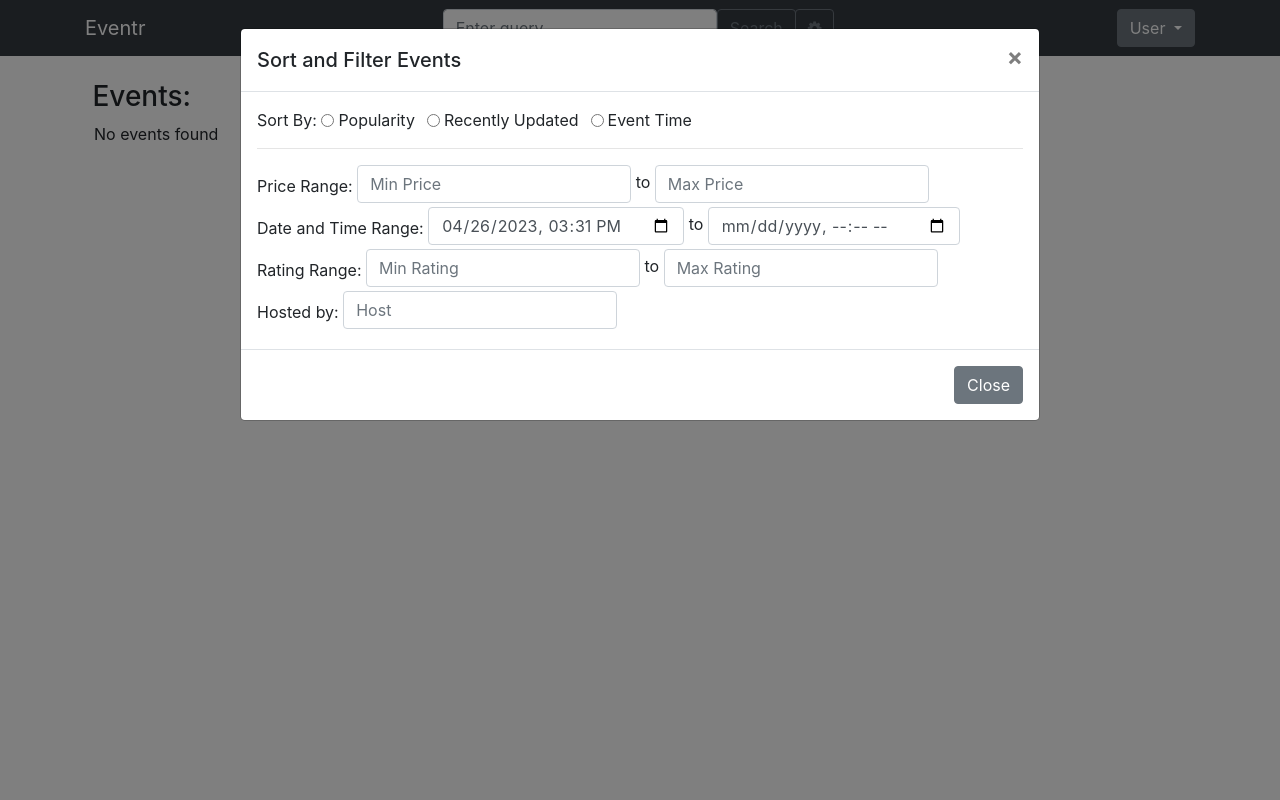
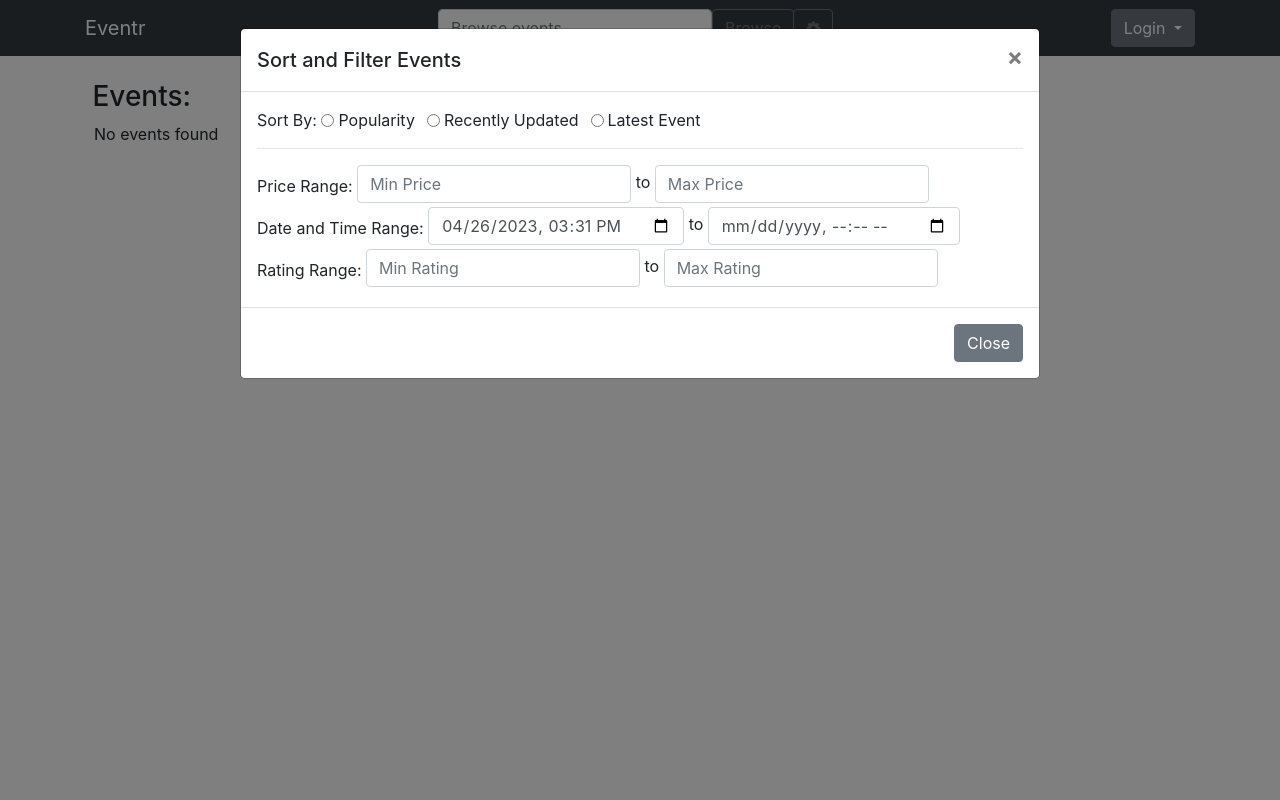
Before and after one commit to KelvinGonzalez/INSO-TEAM-G, a Flask app: page /events in a window 1280 px wide, after a click that opens the changed part. Run offline with Flask 3, Linux system fonts and the light colour scheme; some libraries are stand-ins or nearby versions.

Commit message:
More edits

```diff
--- a/website/main.py
+++ b/website/main.py
@@ -1,8 +1,9 @@
-from flask import Flask
+from flask import Flask, redirect, url_for, render_template
 from views import views
-from flask_login import LoginManager
+from flask_login import LoginManager, current_user
 import backend
 from os import path
+import time
 
 app = Flask(__name__)
 app.config['SECRET_KEY'] = 'secretkeyuwu'
@@ -10,12 +11,20 @@ app.config['SECRET_KEY'] = 'secretkeyuwu'
 app.register_blueprint(views, url_prefix='/')
 
 login_manager = LoginManager()
-login_manager.login_view = 'views.events'
+
+@login_manager.unauthorized_handler
+def unauthorized():
+    return redirect(url_for("views.events")+"?min-time="+backend.epoch_to_datetime_html(time.time()))
+
 login_manager.init_app(app)
 
 @login_manager.user_loader
 def load_user(id):
     return backend.load("users").get(int(id))
 
+@app.errorhandler(404)
+def page_not_found(e):
+    return render_template('404.html', user=current_user, time_now=backend.epoch_to_datetime_html(time.time())), 404
+
 if __name__ == '__main__':
   app.run(debug=True, host="0.0.0.0", port=5000)
--- a/website/templates/base.html
+++ b/website/templates/base.html
@@ -28,8 +28,8 @@
     </form> -->
     <form class="form-inline" action="/events" method="get">
       <div class="input-group-append" style="position:relative">
-        <input type="text" class="form-control" placeholder="Enter query" aria-label="Search" name="query">
-        <button class="btn btn-outline-secondary" type="submit">Search</button>
+        <input type="text" class="form-control" placeholder="Browse events" aria-label="Search" name="query">
+        <button class="btn btn-outline-secondary" type="submit">Browse</button>
         <button class="btn btn-outline-secondary" type="button" data-toggle="modal" data-target="#queryModal"><i class="fa fa-gear"></i></button>
         <!-- Modal -->
         <div class="modal fade" id="queryModal" tabindex="-1" role="dialog" aria-labelledby="queryModalLabel" aria-hidden="true">
@@ -54,7 +54,7 @@
                     </div>
                     <div class="form-check form-check-inline">
                       <input class="form-check-input" type="radio" name="sort" id="sort-event-time" value="2">
-                      <label class="form-check-label text-left" for="sort-event-time">Event Time</label>
+                      <label class="form-check-label text-left" for="sort-event-time">Latest Event</label>
                     </div>
                 </div>
                 <hr>
@@ -88,14 +88,6 @@
                     </div>
                   </div>
                 </div>
-                <div class="form-group">
-                  <label for="rating-range-inputs">Hosted by:&nbsp;</label>
-                  <div class="row mb-1">
-                    <div class="col">
-                      <input type="text" class="form-control" name="host" placeholder="Host">
-                    </div>
-                  </div>
-                </div>
               </div>
               <div class="modal-footer">
                 <button type="button" class="btn btn-secondary" data-dismiss="modal">Close</button>
@@ -107,7 +99,7 @@
     </form>
     <div class="dropdown">
       <button class="btn btn-secondary dropdown-toggle" type="button" id="userDropdown" data-toggle="dropdown" aria-haspopup="true" aria-expanded="false">
-        User
+        {{ "User" if user.is_authenticated else "Login" }}
       </button>
       <div class="dropdown-menu dropdown-menu-right" aria-labelledby="userDropdown">
         {% if user.is_authenticated %}
--- a/website/templates/events.html
+++ b/website/templates/events.html
@@ -18,8 +18,9 @@
         {% if i*3+j < events|length %}
         <div class="col-md-4 h-100">
         <div class="card">
-            <div class="card-body">
+            <div class="card-body" style="height:450px; display:flex; flex-direction:column">
               <h5 class="card-title">{{events[i*3+j].title}}</h5>
+              <div class="container-fluid" style="overflow-y:auto; flex-grow:1">
                   <p class="card-text">{{events[i*3+j].body}}</p>
                   <p class="card-text">
                   Hosted by: {{get_host(events[i*3+j].id).username}}<br>
@@ -30,6 +31,8 @@
                   Subscribed users: {{events[i*3+j].subscribed_users|length}}<br>
                   Posted on: {{epoch_to_datetime(events[i*3+j].time_stamp)}}<br>
                   Last updated on: {{epoch_to_datetime(events[i*3+j].updates[-1].time_stamp if events[i*3+j].updates|length > 0 else events[i*3+j].time_stamp)}}</p>
+                </div>
+                <br>
               <a class="btn btn-secondary w-100" href="/event?id={{events[i*3+j].id}}">View Event</a>
             </div>
         </div>
@@ -62,7 +65,7 @@
             </div>
             <div class="form-group">
               <label for="body">Body</label>
-              <textarea class="form-control" name="body" rows="3" placeholder="Enter body"></textarea>
+              <textarea class="form-control" name="body" rows="3" placeholder="Enter body" maxlength="500"></textarea>
             </div>
             <div class="form-group">
               <label for="time">Time</label>
--- a/website/views.py
+++ b/website/views.py
@@ -33,7 +33,6 @@ def sign_up():
     if user:
       login_user(user, remember=True)
       return redirect(url_for('views.home'))
-    print("Invalid sign up")
 
   return render_template("signup.html", user=current_user, time_now=backend.epoch_to_datetime_html(time.time()))
 
@@ -41,55 +40,52 @@ def sign_up():
 @login_required
 def logout():
   logout_user()
-  return redirect(url_for('views.events'))
+  return redirect(url_for('views.home'))
 
 @views.route('/event', methods=["GET", "POST"])
 def event():
   events = backend.load("events")
   event = None
   if request.method == "GET":
-    event = events.get(int(request.args["id"]))
+    event = events.get(int(request.args["id"])) if request.args.get("id") and request.args.get("id").isnumeric() else None
   elif request.method == "POST":
     if request.form.get("c_event"):
-      users = backend.load("users")
-      event = current_user.create_event(request.form.get("title"), request.form.get("body"), backend.datetime_to_epoch_html(request.form.get("time")) if request.form.get("time") else None, request.form.get("location"), request.form.get("contact"), float(request.form.get("price")))
+      event = current_user.create_event(request.form.get("title"), request.form.get("body"), backend.datetime_to_epoch_html(request.form.get("time")) if request.form.get("time") else None, request.form.get("location"), request.form.get("contact"), float(request.form.get("price")) if request.form.get("price") or request.form.get("price") == 0 else None)
       if event:
         return redirect(url_for("views.event")+"?id="+str(event.id))
 
     elif request.form.get("e_event"):
-      event = events.get(int(request.form["id"]))
-      if current_user.edit_event(int(request.form["id"]), request.form.get("title"), request.form.get("body"), backend.datetime_to_epoch_html(request.form.get("time")) if request.form.get("time") else None, request.form.get("location"), request.form.get("contact"), float(request.form.get("price")) if request.form.get("price") else None):
+      event = events.get(int(request.form["id"])) if request.form.get("id") and request.form.get("id").isnumeric() else None
+      if event and current_user.edit_event(int(request.form["id"]), request.form.get("title"), request.form.get("body"), backend.datetime_to_epoch_html(request.form.get("time")) if request.form.get("time") else None, request.form.get("location"), request.form.get("contact"), float(request.form.get("price")) if request.form.get("price") or request.form.get("price") == 0 else None):
         return redirect(url_for("views.event")+"?id="+str(event.id))
 
     elif request.form.get("d_event"):
-      users = backend.load("users")
-      event = events.get(int(request.form["id"]))
-      if current_user.delete_event(event.id):
+      event = events.get(int(request.form["id"])) if request.form.get("id") and request.form.get("id").isnumeric() else None
+      if event and current_user.delete_event(event.id):
         return redirect(url_for("views.home"))
 
     elif request.form.get("r_event"):
-      event = events.get(int(request.form["id"]))
-      if current_user.rate_event(event.id, int(request.form.get("rating"))):
+      event = events.get(int(request.form["id"])) if request.form.get("id") and request.form.get("id").isnumeric() else None
+      if event and request.form.get("rating") and request.form.get("rating").isnumeric() and current_user.rate_event(event.id, int(request.form.get("rating"))):
         return redirect(url_for("views.event")+"?id="+str(event.id))
 
     elif request.form.get("c_update"):
-      event = events.get(int(request.form["id"]))
-      if event.create_update(request.form.get("title"), request.form.get("body")):
+      event = events.get(int(request.form["id"])) if request.form.get("id") and request.form.get("id").isnumeric() else None
+      if event and event.create_update(request.form.get("title"), request.form.get("body")):
         return redirect(url_for("views.event")+"?id="+request.form["id"])
 
     elif request.form.get("d_update"):
-      event = events.get(int(request.form["id"]))
-      if event.delete_update(int(request.form["index"])):
+      event = events.get(int(request.form["id"])) if request.form.get("id") and request.form.get("id").isnumeric() else None
+      if event and request.form.get("index") and request.form.get("index").isnumeric() and event.delete_update(int(request.form["index"])):
         return redirect(url_for("views.event")+"?id="+request.form["id"])
 
     elif request.form.get("subscribe"):
-      event = events.get(int(request.form["id"]))
-      users = backend.load("users")
-      if request.form.get("subscribe") == "1" and current_user.add_event(event.id) or request.form.get("subscribe") == "0" and current_user.remove_event(event.id):
+      event = events.get(int(request.form["id"])) if request.form.get("id") and request.form.get("id").isnumeric() else None
+      if event and request.form.get("subscribe") == "1" and current_user.add_event(event.id) or request.form.get("subscribe") == "0" and current_user.remove_event(event.id):
         return redirect(url_for("views.event")+"?id="+request.form["id"])
 
   if not event:
-    return redirect(url_for("views.page_not_found"))
+    return render_template("404.html", user=current_user, time_now=backend.epoch_to_datetime_html(time.time()))
 
   return render_template("event.html", user=current_user, time_now=backend.epoch_to_datetime_html(time.time()), event=event, updates=event.updates, epoch_to_datetime=backend.epoch_to_datetime, epoch_to_datetime_html=backend.epoch_to_datetime_html, get_host=backend.get_host)
 
@@ -99,22 +95,26 @@ def events():
   if request.method == "GET":
     query = request.args.get("query")
     parameters = {}
-    if request.args.get("sort"):
+    if request.args.get("sort") and request.args.get("sort").isnumeric():
       parameters["sort"] = int(request.args.get("sort"))
     if request.args.get("min-price"):
-      parameters["min-price"] = float(request.args.get("min-price"))
+      try:
+        parameters["min-price"] = float(request.args.get("min-price"))
+      except:
+        pass
     if request.args.get("max-price"):
-      parameters["max-price"] = float(request.args.get("max-price"))
+      try:
+        parameters["max-price"] = float(request.args.get("max-price"))
+      except:
+        pass
     if request.args.get("min-time"):
       parameters["min-time"] = backend.datetime_to_epoch_html(request.args.get("min-time"))
     if request.args.get("max-time"):
       parameters["max-time"] = backend.datetime_to_epoch_html(request.args.get("max-time"))
-    if request.args.get("min-rating"):
+    if request.args.get("min-rating") and request.args.get("min-rating").isnumeric():
       parameters["min-rating"] = int(request.args.get("min-rating"))
-    if request.args.get("max-rating"):
+    if request.args.get("max-rating") and request.args.get("max-rating").isnumeric():
       parameters["max-rating"] = int(request.args.get("max-rating"))
-    if request.args.get("host"):
-      parameters["host"] = request.args.get("host")
 
     events = backend.search_event(query, parameters)
   return render_template("events.html", user=current_user, time_now=backend.epoch_to_datetime_html(time.time()), events=events, epoch_to_datetime=backend.epoch_to_datetime, get_host=backend.get_host)
@@ -129,24 +129,28 @@ def calendar():
       now = datetime.datetime.now()
       return redirect(f"{url_for('views.calendar')}?month={now.month}&year={now.year}")
 
-    month = current_user.calendar.generate_month(int(request.args.get("month")), int(request.args.get("year")))
-    month_name = backend.Calendar.month_names[int(request.args.get("month"))-1]
+    if request.args.get("month") and request.args.get("month").isnumeric() and request.args.get("year") and request.args.get("year").isnumeric():
+      month = current_user.calendar.generate_month(int(request.args.get("month")), int(request.args.get("year")))
+      if month:
+        month_name = backend.Calendar.month_names[int(request.args.get("month"))-1]
 
   if not month:
-    return redirect(url_for("views.page_not_found"))
+    return render_template("404.html", user=current_user, time_now=backend.epoch_to_datetime_html(time.time()))
 
   return render_template("calendar.html", user=current_user, time_now=backend.epoch_to_datetime_html(time.time()), month=month, month_name=month_name, month_num=request.args.get("month"), year=request.args.get("year"))
 
 @views.route('/schedule', methods=["GET"])
 @login_required
 def schedule():
+  day = None
+
   if request.method == "GET":
-    day = current_user.calendar.get_day_from_month(current_user.calendar.generate_month(int(request.args.get("month")), int(request.args.get("year"))), int(request.args.get("day")))
-    if not day:
-      return redirect(url_for("views.page_not_found"))
+    if request.args.get("month") and request.args.get("month").isnumeric() and request.args.get("year") and request.args.get("year").isnumeric() and request.args.get("day") and request.args.get("day").isnumeric():
+      month = current_user.calendar.generate_month(int(request.args.get("month")), int(request.args.get("year")))
+      if month:
+        day = current_user.calendar.get_day_from_month(month, int(request.args.get("day")))
 
-    return render_template("schedule.html", user=current_user, time_now=backend.epoch_to_datetime_html(time.time()), day=day, months=backend.Calendar.month_names)
+  if not day:
+    return render_template("404.html", user=current_user, time_now=backend.epoch_to_datetime_html(time.time()))
 
-@views.route('/404', methods=["GET"])
-def page_not_found():
-  return render_template("404.html", user=current_user, time_now=backend.epoch_to_datetime_html(time.time()))
+  return render_template("schedule.html", user=current_user, time_now=backend.epoch_to_datetime_html(time.time()), day=day, months=backend.Calendar.month_names)
```
Also changed, not shown: website/backend.py (+30 -27 lines), website/templates/event.html (+13 -27 lines), website/templates/home.html (+10 -4 lines). Lines whose indentation alone changed are shown as unchanged.
